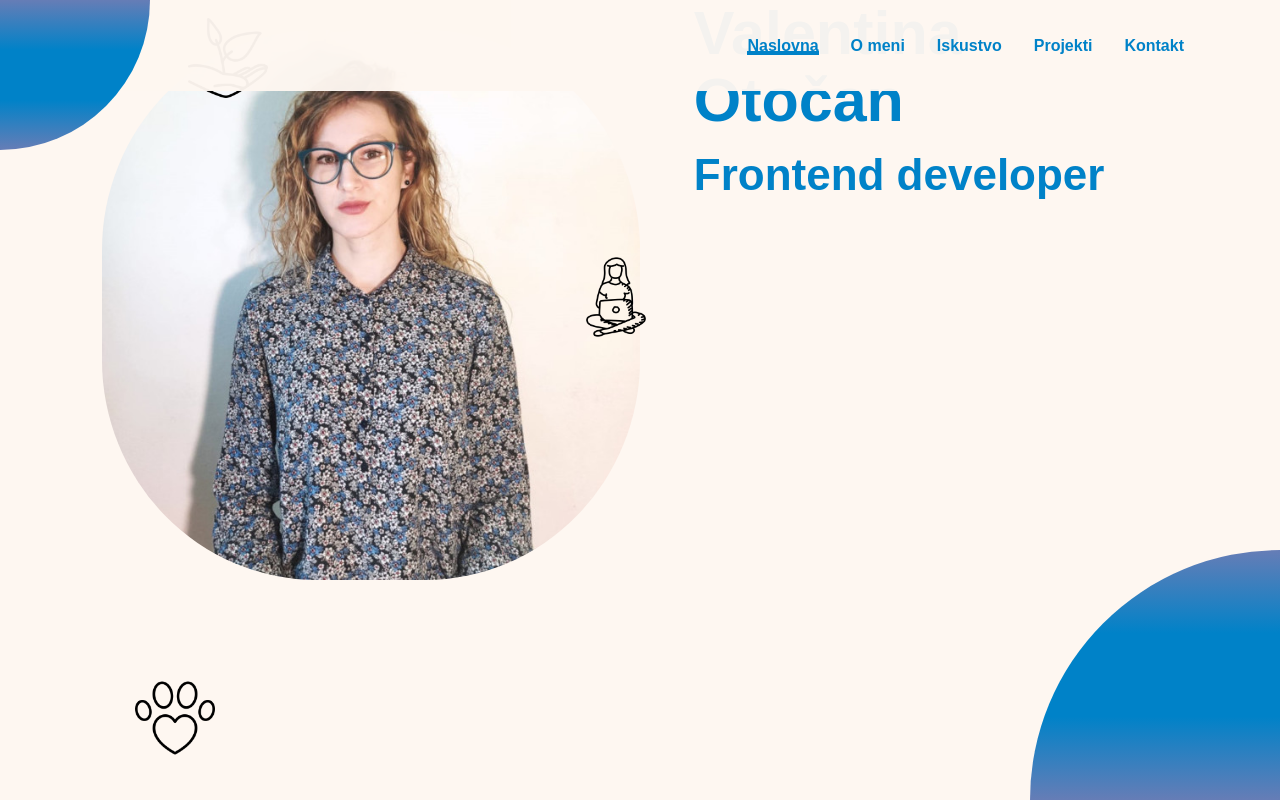
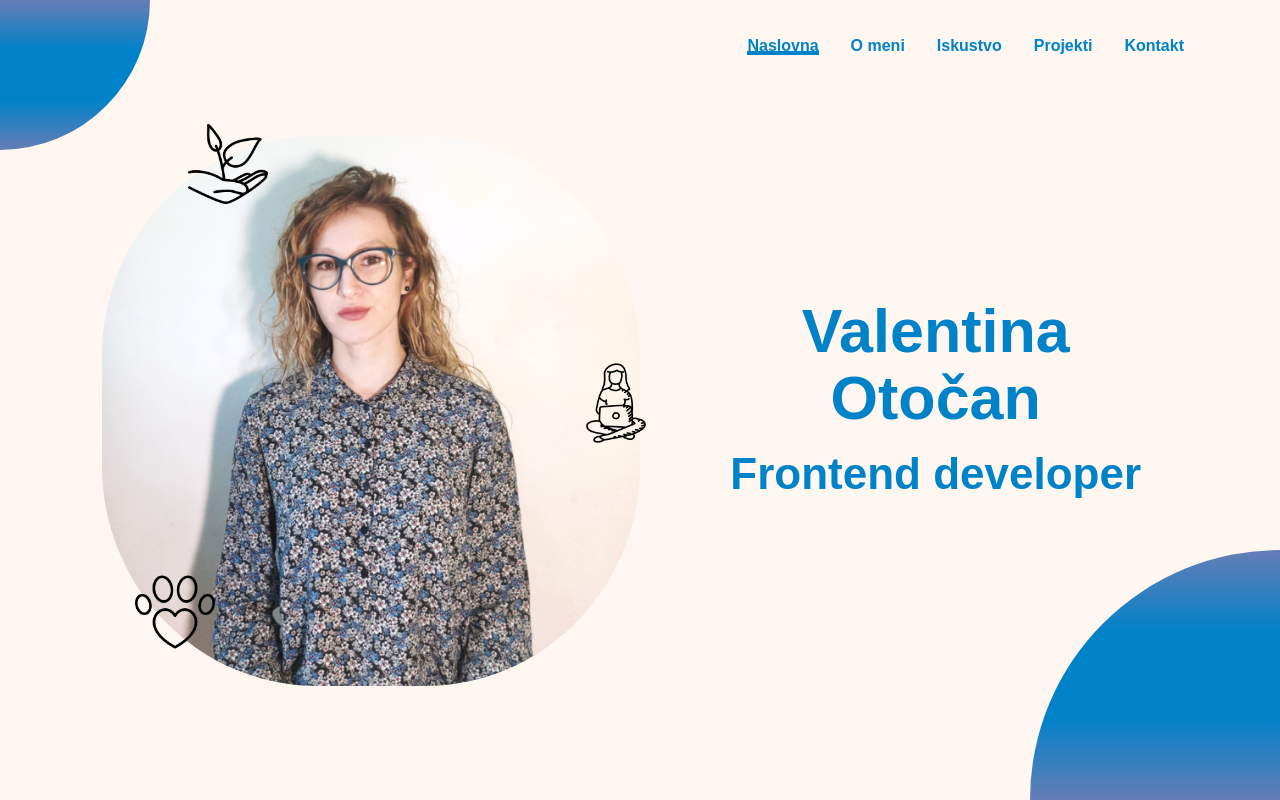
Before and after one commit to valentinaotocan/portfolio, a React (Vite) app: page / in a window 1280 px wide. Built offline with nearby package versions, Linux system fonts and the light colour scheme; a web font is replaced by a local one.

Commit message:
Update CSS classes for better alignment in Home page

```diff
--- a/src/pages/Home.tsx
+++ b/src/pages/Home.tsx
@@ -10,7 +10,7 @@ import ecology from "../assets/images/icons/ecology.png";
 function Home() {
   useTitle('Naslovna');
   return (
-    <section className="home flex flex--align-items centered-text plr-small">
+    <section className="home flex flex-ai--c text-center plr-small">
       <div className="circle"></div>
       <div className="circle circle--top-left"></div>
       <div className="home__picture pos-r">
```
